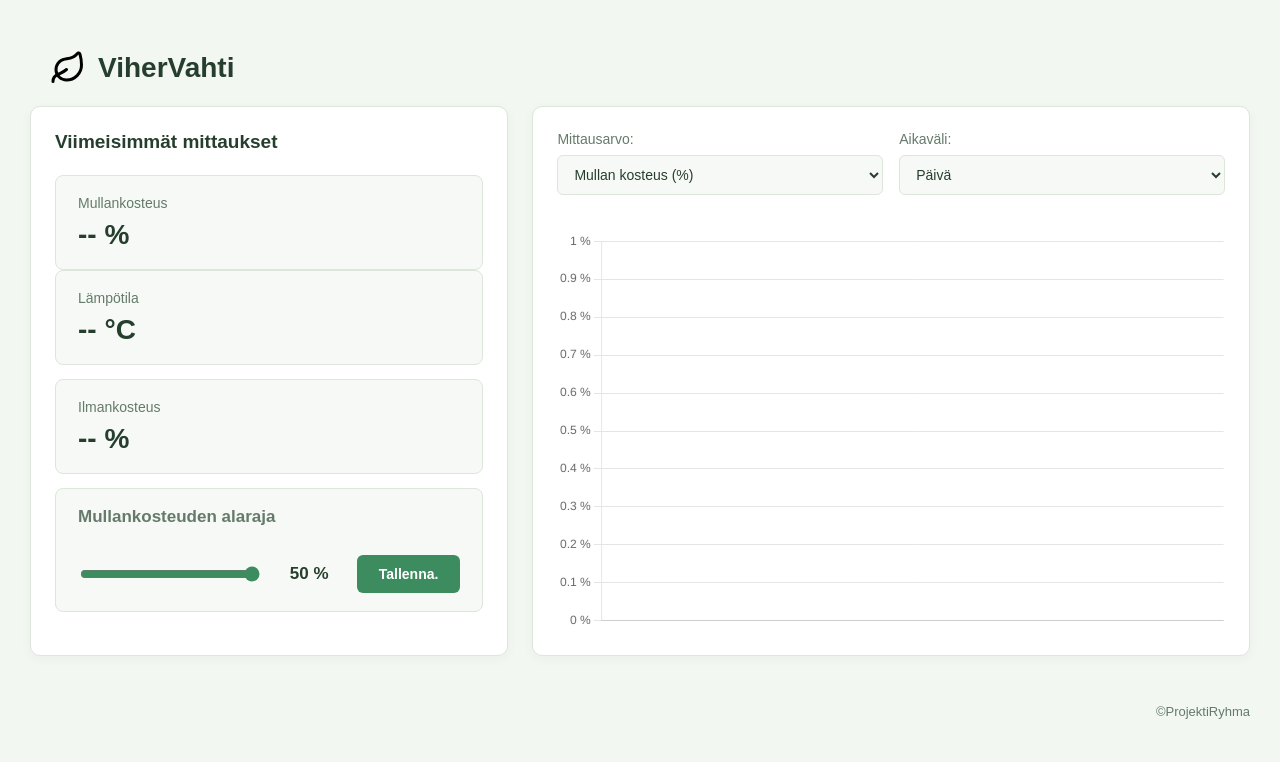
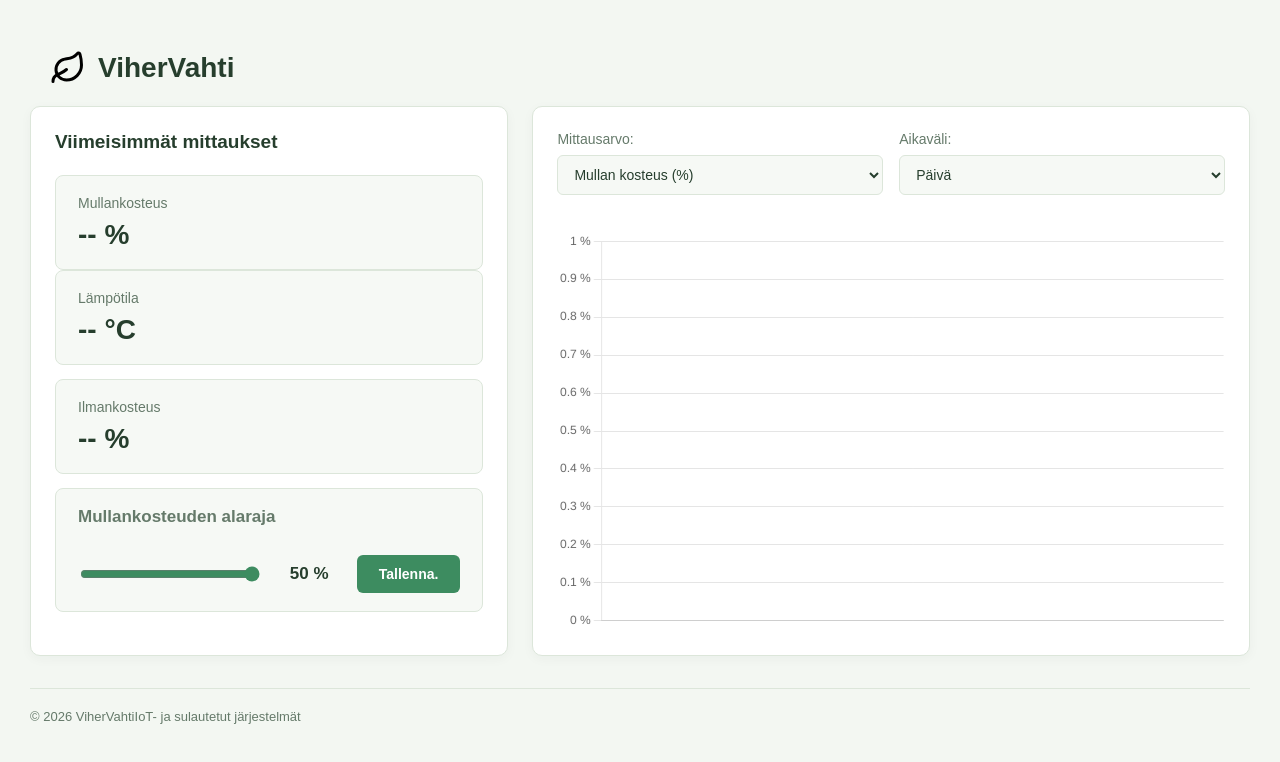
Before and after one commit to FabianTimplaru/Sularin-projekti, a plain HTML site: page front/index.html in a window 1280 px wide. Drawn offline with Linux system fonts and the light colour scheme; no server answers.

Commit message:
Initial set-up done

```diff
--- a/front/css/styles.css
+++ b/front/css/styles.css
@@ -203,10 +203,12 @@ body {
 
 /* === 7. Alatunniste === */
 #footer {
+    display: flex;
+    justify-content: flex-start;
+    align-items: center;
+    border-top: 1px solid var(--border);
     margin-top: 32px;
-    padding: 16px 0;
-
-    text-align: right;
+    padding: 20px 0;
     font-size: 13px;
     color: var(--text-secondary);
 }
--- a/front/index.html
+++ b/front/index.html
@@ -96,7 +96,10 @@
 
 
   <!-- === 4. Alatunniste === -->
-  <footer id="footer">©ProjektiRyhma</footer>
+  <footer id="footer">
+    <span>© 2026 ViherVahti</span>
+    <span>IoT- ja sulautetut järjestelmät</span>
+  </footer>
 
   <!-- === 5. Skriptit: Chart.js ennen sovelluskoodia === -->
   <script src="chart/chart.js"></script><!--Paikallinen chart, muuta tarvittaessa-->
```
